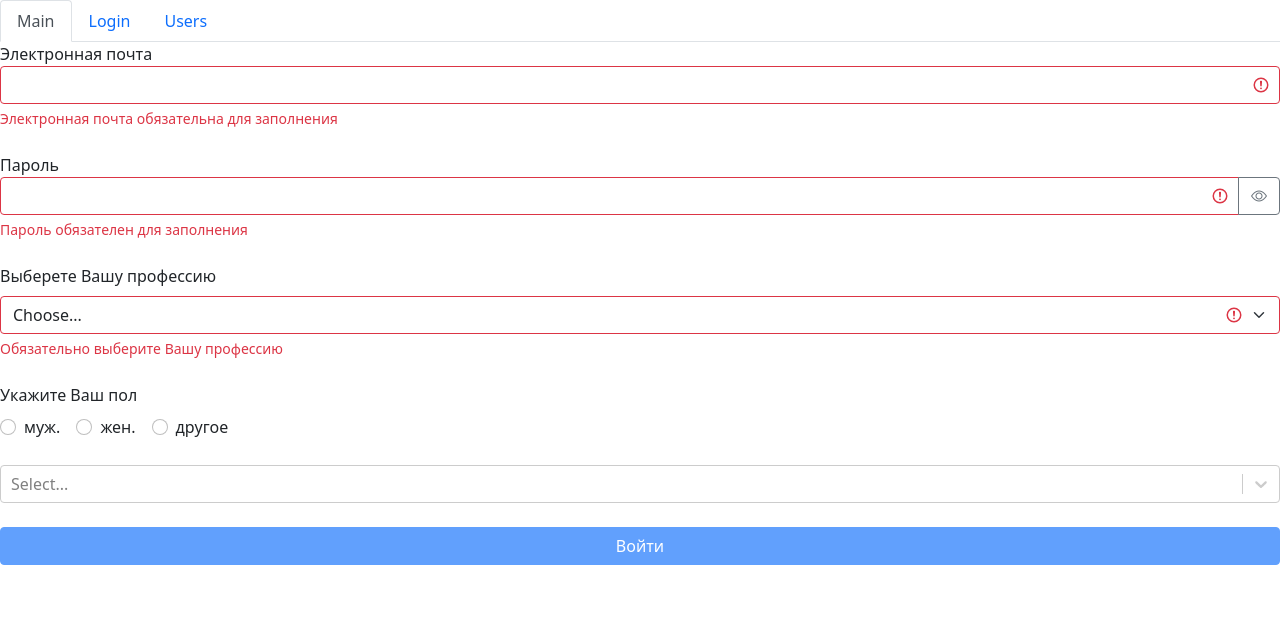
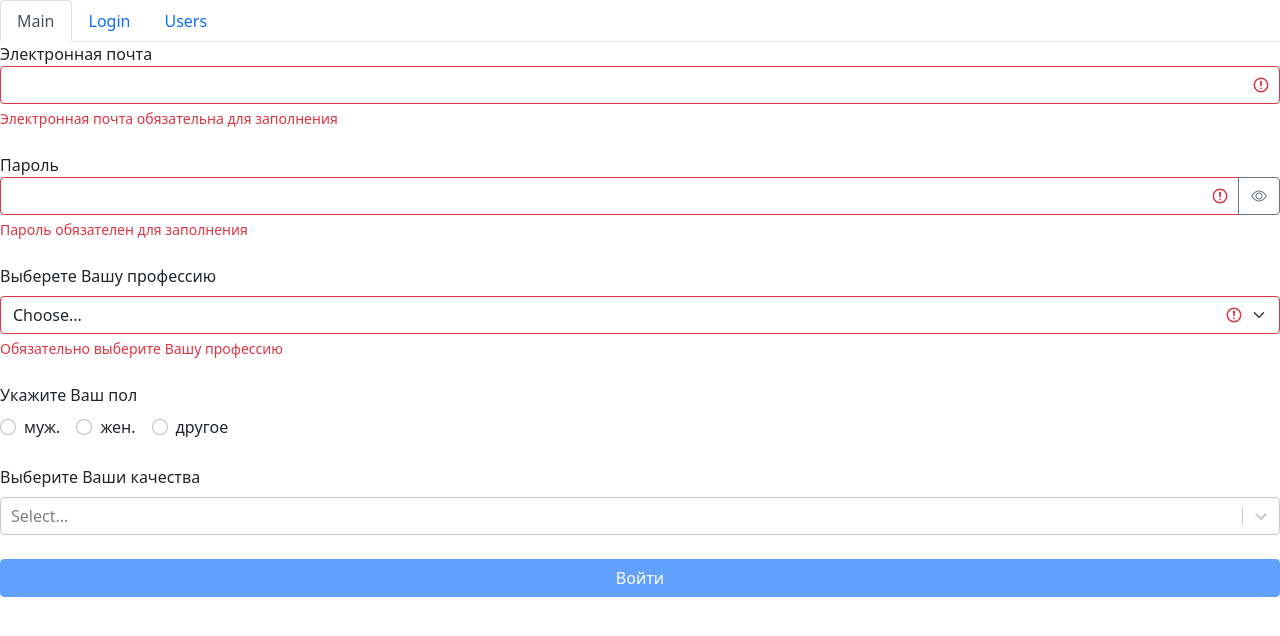
Before and after one commit to MaxDon26/myCompany, a React (Create React App) app: page /login/1 in a window 1280 px wide. Shown: the top 636 px of the page. Built offline with nearby package versions, Linux system fonts and the light colour scheme.

Commit message:
Update multiSelect

```diff
--- a/src/app/components/common/form/multiSelect.jsx
+++ b/src/app/components/common/form/multiSelect.jsx
@@ -3,7 +3,7 @@ import React from "react";
 import Select from "react-select";
 import PropTypes from "prop-types";
 
-const MultiSelectField = ({ options, onChange, name }) => {
+const MultiSelectField = ({ options, onChange, name, label }) => {
   const optionsArray =
     !Array.isArray(options) && typeof options === "object"
       ? Object.keys(options).map((optionName) => ({
@@ -12,14 +12,17 @@ const MultiSelectField = ({ options, onChange, name }) => {
         }))
       : options;
 
-  const handleChange = (target) => {
-    onChange({ name: target.name, value: target.value });
+  const handleChange = (value) => {
+    // eslint-disable-next-line object-shorthand
+    onChange({ name: name, value: value });
   };
 
   return (
     <div className="mb-4">
+      <label className="form-label">{label}</label>
       <Select
         isMulti
+        closeMenuOnSelect={false}
         options={optionsArray}
         className="basiс-multi-select"
         classNamePrefix="select"
@@ -33,7 +36,8 @@ const MultiSelectField = ({ options, onChange, name }) => {
 MultiSelectField.propTypes = {
   options: PropTypes.oneOfType([PropTypes.array, PropTypes.object]),
   onChange: PropTypes.func,
-  name: PropTypes.string
+  name: PropTypes.string,
+  label: PropTypes.string
 };
 
 export default MultiSelectField;
--- a/src/app/components/common/form/radioField.jsx
+++ b/src/app/components/common/form/radioField.jsx
@@ -2,6 +2,9 @@ import React from "react";
 import PropTypes from "prop-types";
 
 const RadioField = ({ options, name, onChange, value, label }) => {
+  const handleChange = ({ target }) => {
+    onChange({ name: target.name, value: target.value });
+  };
   return (
     <div className="mb-4">
       <label className="form-label">{label}</label>
@@ -18,7 +21,7 @@ const RadioField = ({ options, name, onChange, value, label }) => {
               id={option.name + "_" + option.value}
               value={option.value}
               checked={option.value === value}
-              onChange={onChange}
+              onChange={handleChange}
             />
             <label
               className="form-check-label"
--- a/src/app/components/common/form/selectField.jsx
+++ b/src/app/components/common/form/selectField.jsx
@@ -18,6 +18,10 @@ const SelectField = ({
         }))
       : options;
 
+  const handleChange = ({ target }) => {
+    onChange({ name: target.name, value: target.value });
+  };
+
   const getInputClasses = () => {
     return "form-select " + (error ? "is-invalid" : "is-valid");
   };
@@ -32,15 +36,14 @@ const SelectField = ({
         id="validationCustom04"
         name="profession"
         value={value}
-        onChange={onChange}
+        defaultValue={defaultOption}
+        onChange={handleChange}
       >
-        <option disabled selected value="">
-          {defaultOption}
-        </option>
+        <option disabled>{defaultOption}</option>
         {optionsArray &&
           optionsArray.map((option) => {
             return (
-              <option key={option._id} value={option._id}>
+              <option key={option._id + "_" + option.name} value={option._id}>
                 {option.name}
               </option>
             );
--- a/src/app/components/ui/registerForm.jsx
+++ b/src/app/components/ui/registerForm.jsx
@@ -106,7 +106,12 @@ const RegisterForm = () => {
         label="Укажите Ваш пол"
         name="sex"
       />
-      <MultiSelectField options={qualities} onChange={handleChange} />
+      <MultiSelectField
+        options={qualities}
+        onChange={handleChange}
+        name="qualities"
+        label="Выберите Ваши качества"
+      />
 
       <button
         className="btn btn-primary w-100 mx-a"
```
